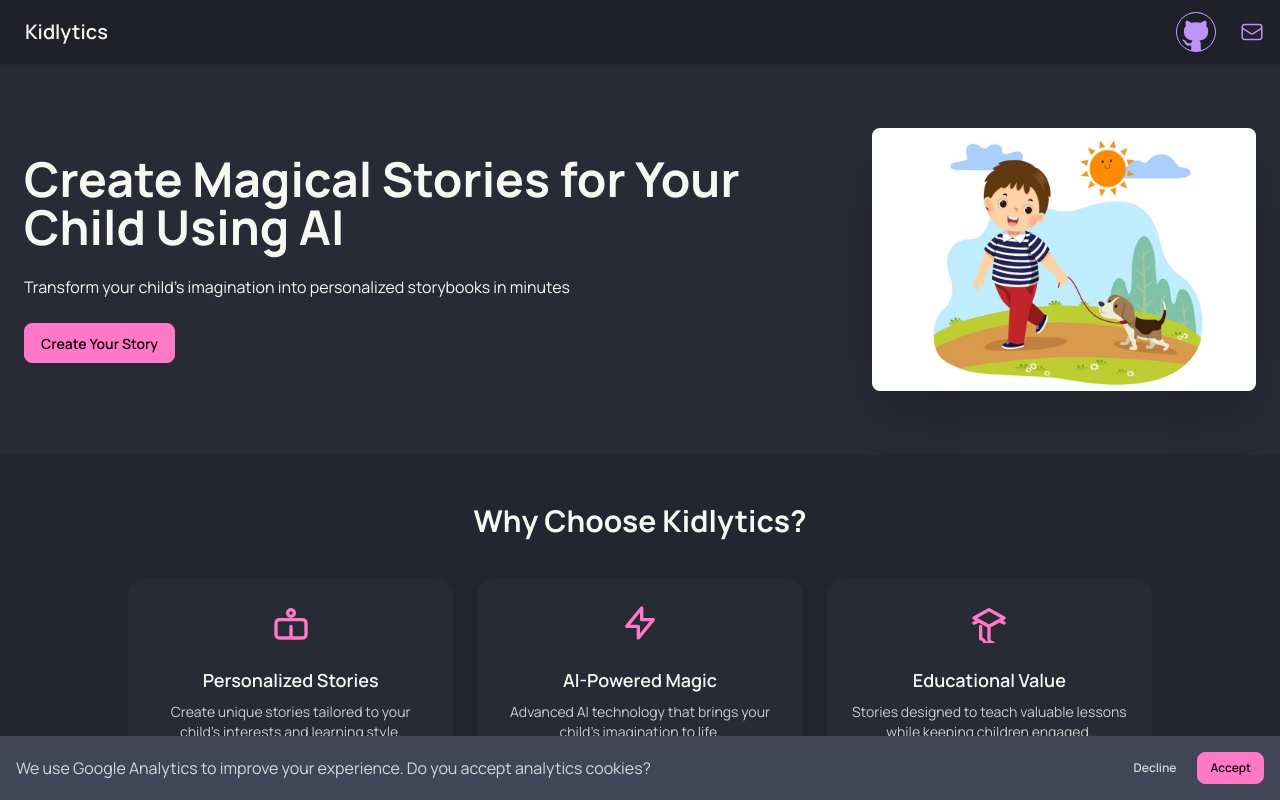
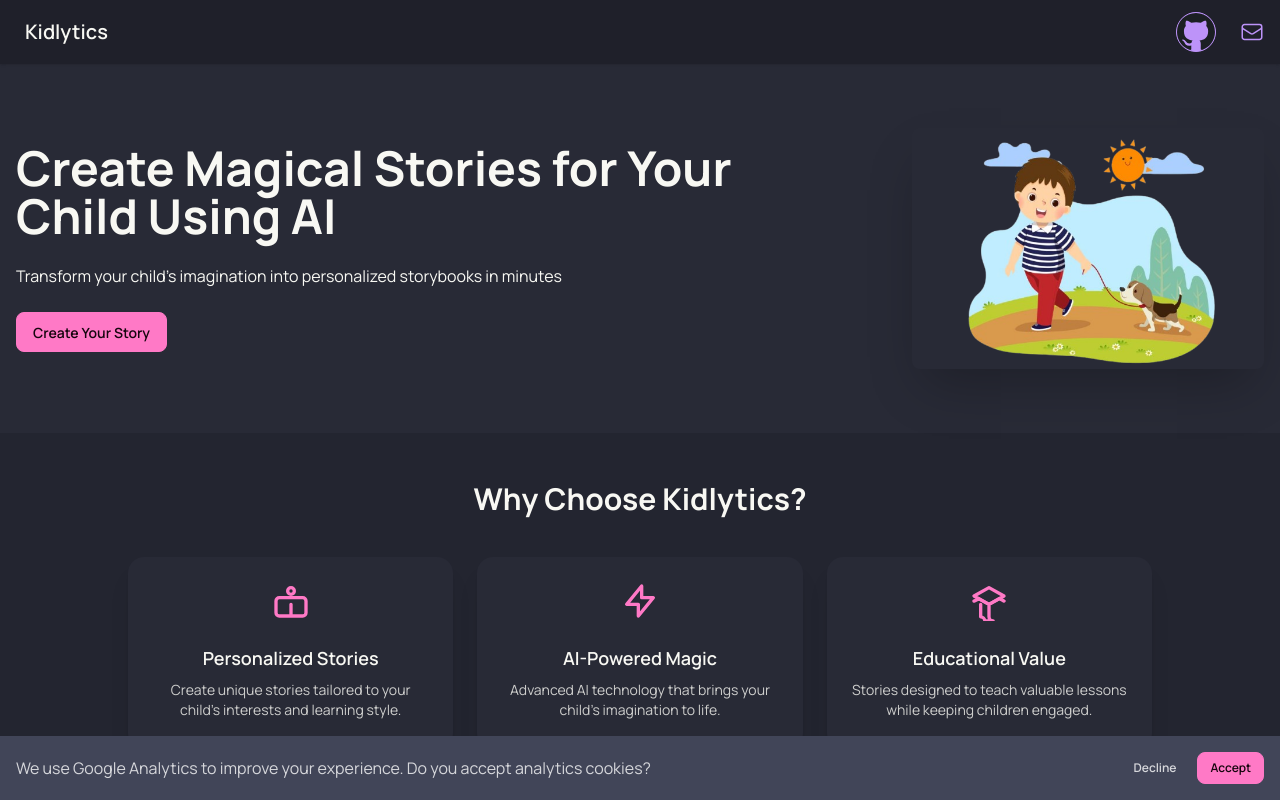
Before and after one commit to IOMechs/kidlytics, an Angular app: page / in a window 1280 px wide. Shown: the top 800 px of the page. Built offline with nearby package versions, Linux system fonts and the light colour scheme.

Commit message:
chore(kidlytics): width and image fix

```diff
--- a/src/app/components/hero-section/hero-section.html
+++ b/src/app/components/hero-section/hero-section.html
@@ -1,8 +1,8 @@
 <div class="hero bg-base-100 py-4">
   <div
-    class="hero-content flex-col lg:flex-row-reverse flex md:flex-row items-center gap-24 justify-center py-12 p-6"
+    class="hero-content flex-col lg:flex-row-reverse flex md:flex-row items-center gap-24 justify-center py-12 p-4"
   >
-    <img src="hero-image.jpg" class="max-w-sm rounded-lg shadow-2xl" />
+    <img src="hero-image.png" class="max-w-[22rem] rounded-lg shadow-2xl" />
     <div>
       <h1 class="text-5xl font-bold">
         Create Magical Stories for Your Child Using AI
```
Also changed, not shown: public/hero-image.jpg (deleted), public/hero-image.png (added), src/styles.css (line endings or trailing spaces).
